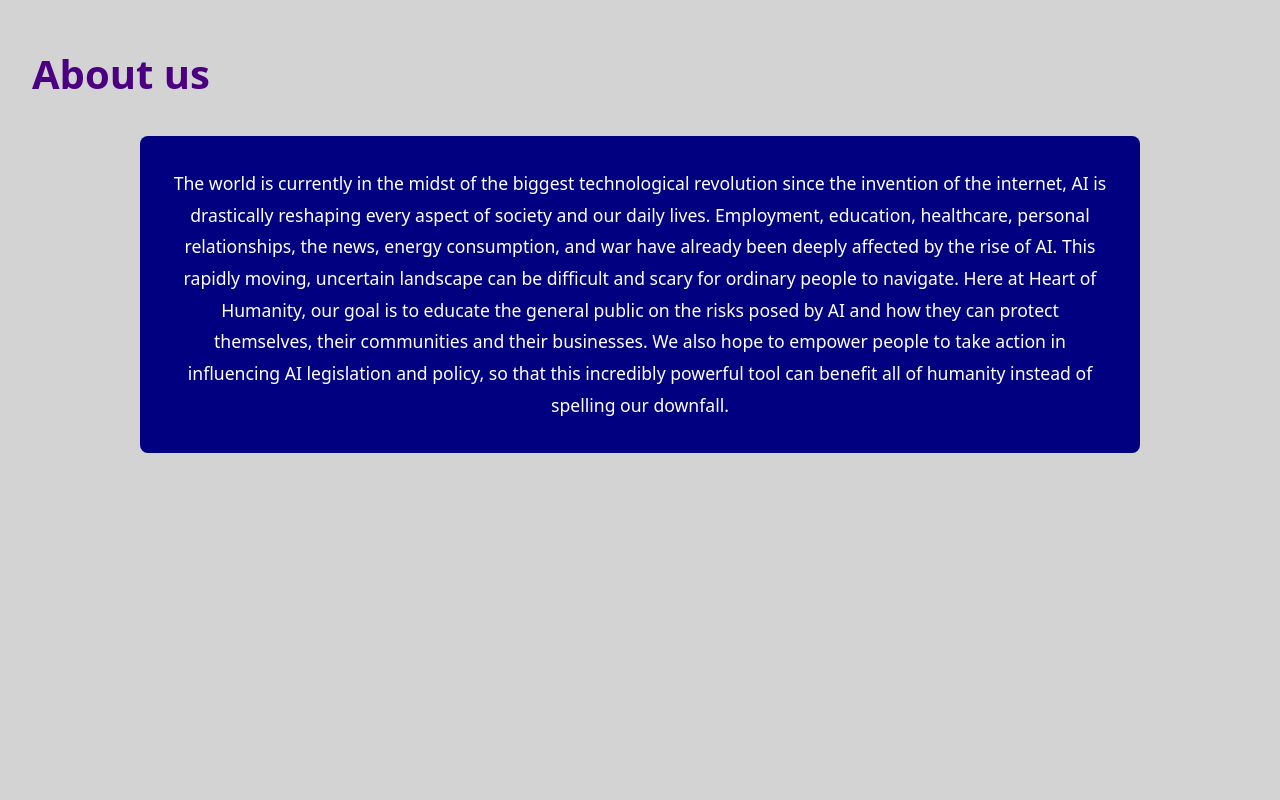
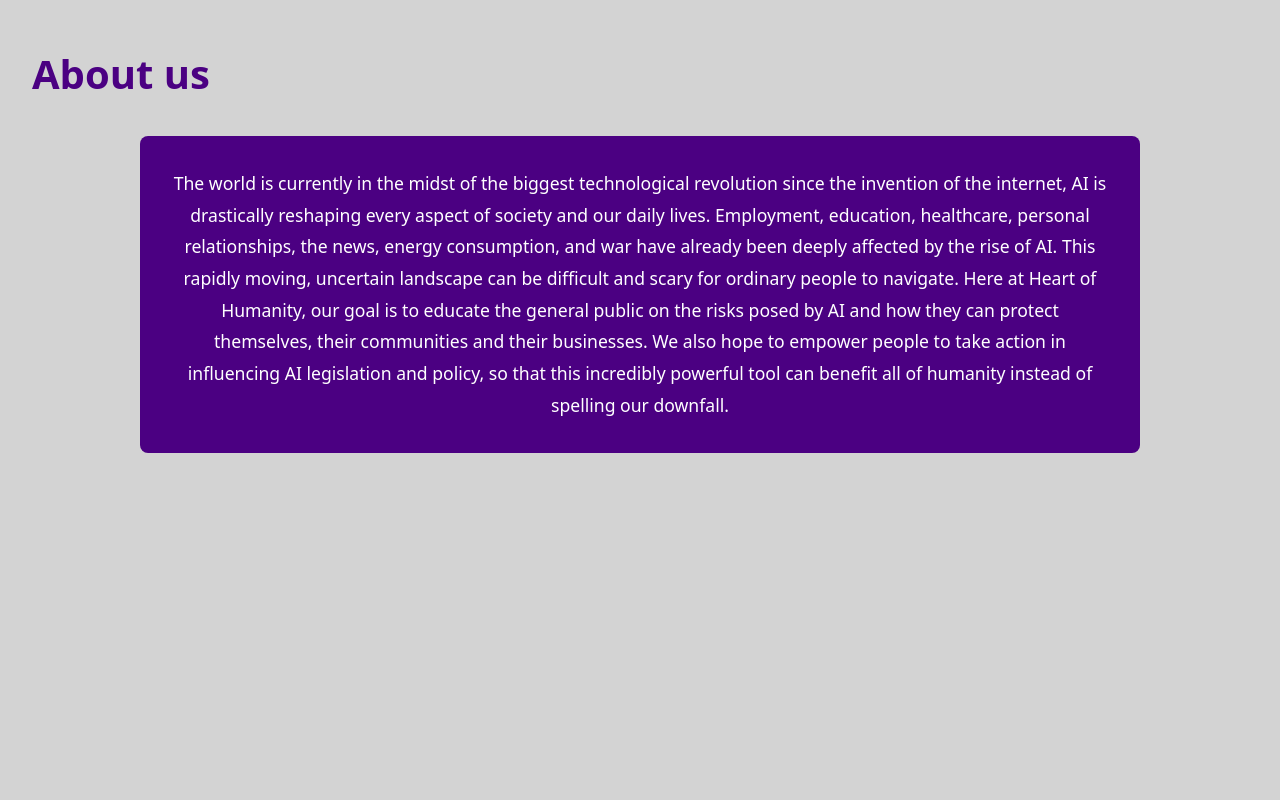
Before and after one commit to elijahdy/elijahdy.github.io, a React (Vite) app: page / in a window 1280 px wide. Shown: the part 820-1620 px from the top of the page. Built offline with nearby package versions, Linux system fonts and the light colour scheme.

Commit message:
textboxes back to purple

```diff
--- a/src/App.css
+++ b/src/App.css
@@ -131,7 +131,7 @@
 }
 
 .text-box {
-  background-color: #000080;
+  background-color: #4b0082;
   color: white;
   padding: 2rem;
   border-radius: 8px;
```
